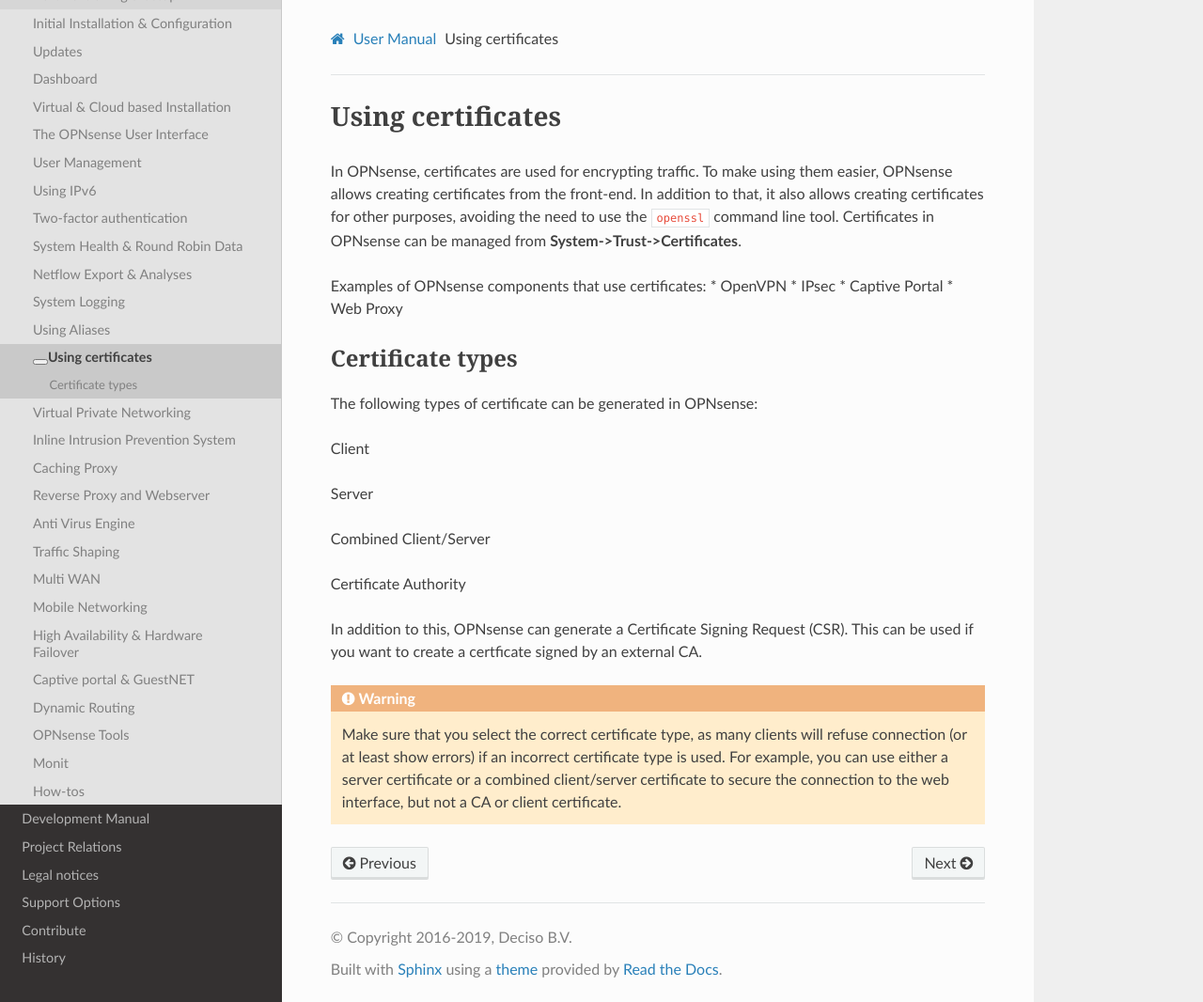
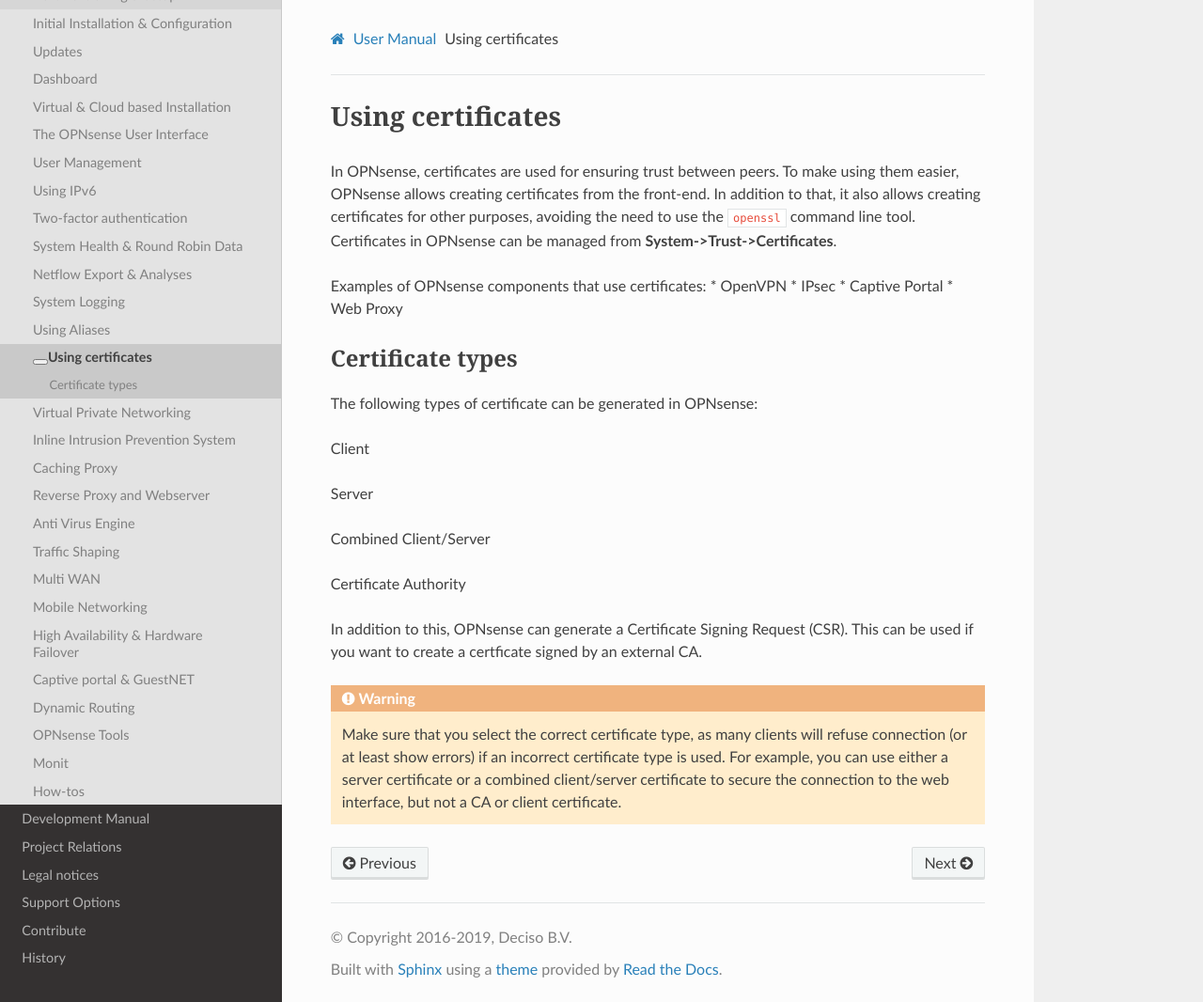
Before and after one commit to opnsense/docs, a Sphinx documentation site: the page built from source/manual/certificates.rst, in a window 1280 px wide and 1066 px high. Shown: the whole window at 94% size. Built offline with Sphinx 7.4.7 and the Read the Docs theme 2.0.0, drawn with Linux system fonts in a browser that asks for light colours; nearby versions of some CDN libraries; some web fonts are replaced; library files that are not in the unit come from our copies.

Commit message:
Rephrase first sentence

```diff
--- a/source/manual/certificates.rst
+++ b/source/manual/certificates.rst
@@ -2,7 +2,7 @@
 Using certificates
 ==================
 
-In OPNsense, certificates are used for encrypting traffic. To make using them easier, OPNsense allows creating
+In OPNsense, certificates are used for ensuring trust between peers. To make using them easier, OPNsense allows creating
 certificates from the front-end. In addition to that, it also allows creating certificates for other purposes,
 avoiding the need to use the ``openssl`` command line tool. Certificates in OPNsense can be managed from
 **System->Trust->Certificates**.
```
